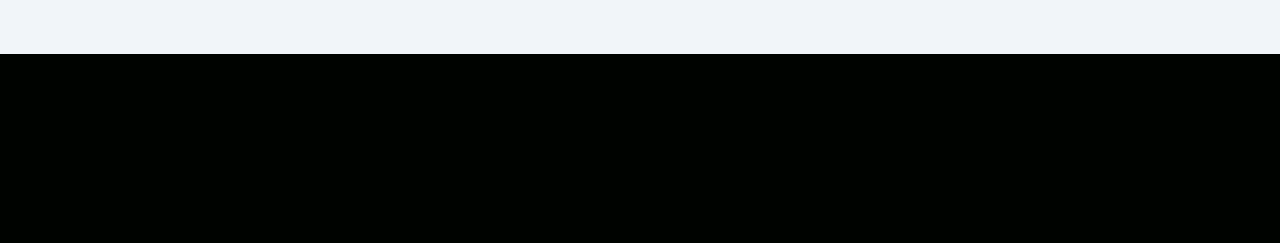
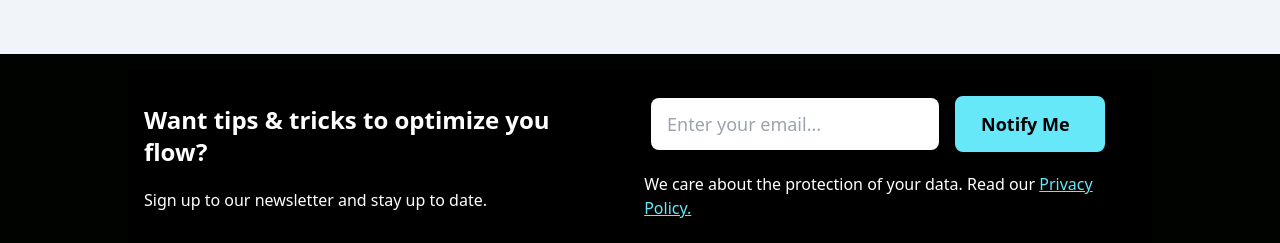
Before and after one commit to PawnrajG/react-website, a React (Create React App) app in the folder my-reactsite/: page / in a window 1280 px wide. Shown: the part 1206-1449 px from the top of the page. Before the commit the page ends 1260 px from the top, so only its background shows below. Built offline with nearby package versions, Linux system fonts and the light colour scheme; grey boxes are pictures that could not be loaded.

Commit message:
Feat: added the newsletter component to App component

```diff
--- a/my-reactsite/src/App.js
+++ b/my-reactsite/src/App.js
@@ -2,12 +2,14 @@ import React from "react";
 import Navbar from "./components/Navbar";
 import Hero from "./components/Hero";
 import Learn from "./components/Learn";
+import Newsletter from "./components/Newsletter";
 function App() {
   return (
     <>
       <Navbar />
       <Hero />
       <Learn/>
+      <Newsletter/>
     </>
   );
 }
```
